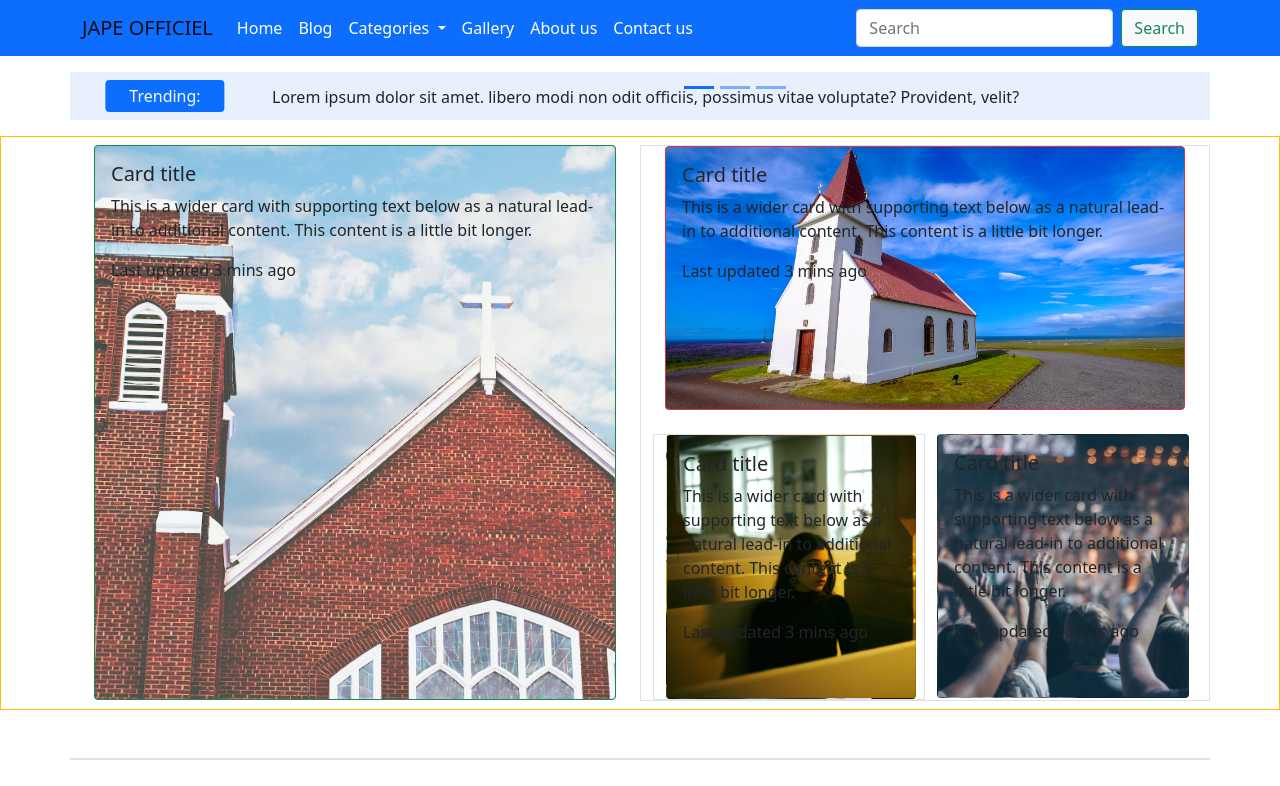
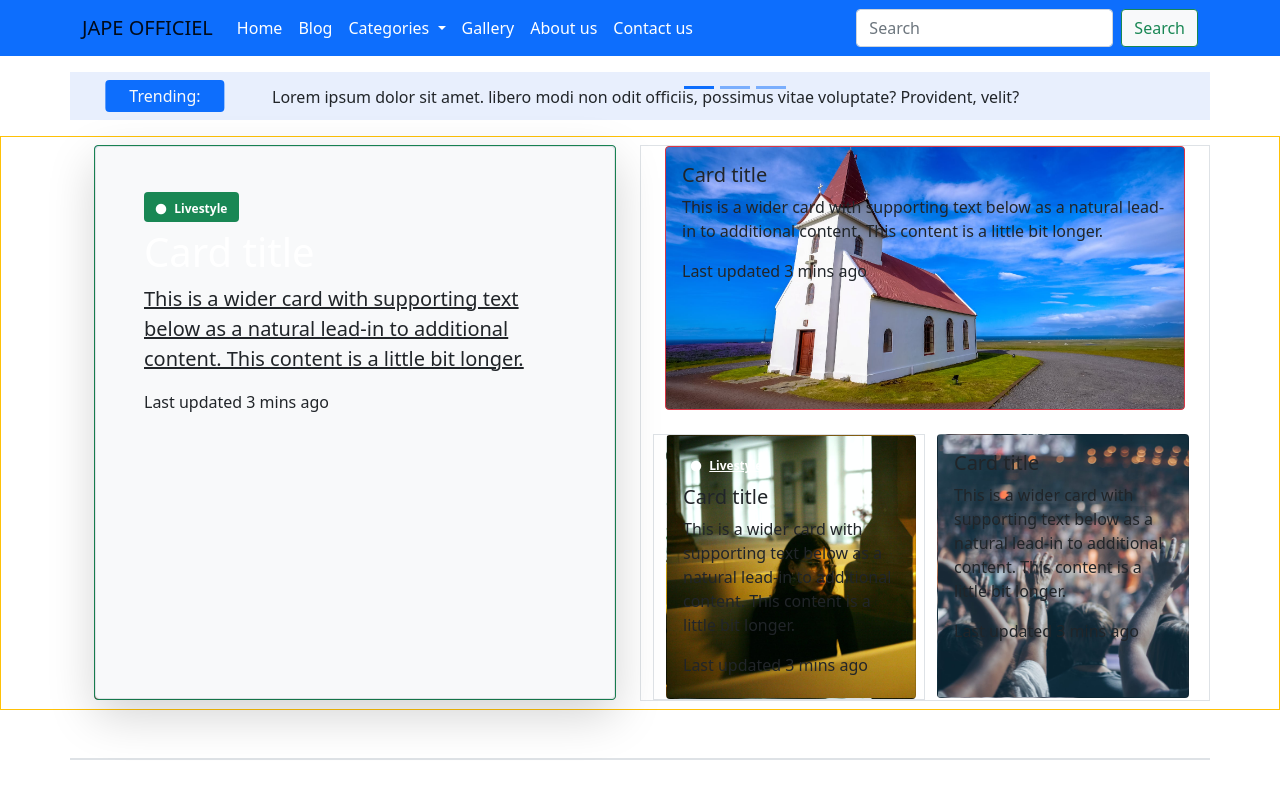
Before and after one commit to borishristi/jape-official, a Django app: page / in a window 1280 px wide. Shown: the top 786 px of the page. Before the commit the page ends 760 px from the top, so only its background shows below. Run offline with Django 3.2, Linux system fonts and the light colour scheme; some libraries are stand-ins or nearby versions.

Commit message:
I modify the article card

```diff
--- a/src/blog/static/css/template.css
+++ b/src/blog/static/css/template.css
@@ -1,5 +1,5 @@
 body {
-    background-color: brown;
+
 }
 
 .text-menu-color {
@@ -10,3 +10,13 @@ body {
     align-content: end;
     font-family: "Roboto", "Lucida Grande", "DejaVu Sans", "Bitstream Vera Sans", Verdana, Arial, sans-serif;
 }
+
+.m_card_info {
+    /*background-color: #447e9b;*/
+    /*width: 80%;*/
+    /*margin-top: 40%;*/
+    /*margin-left: 5%;*/
+    /*height: 50%;*/
+    /*color: #003366;*/
+    /*opacity: 25%;*/
+}
--- a/src/blog/templates/blog/template_site.html
+++ b/src/blog/templates/blog/template_site.html
@@ -4,10 +4,10 @@
 <head>
     <meta charset="UTF-8">
     <title>template site</title>
-    <link rel="stylesheet" href="{% static 'css/template.css' %}">
     <script src="https://kit.fontawesome.com/bcfa7a8368.js" crossorigin="anonymous"></script>
     <link href="https://cdn.jsdelivr.net/npm/bootstrap@5.0.2/dist/css/bootstrap.min.css" rel="stylesheet"
           integrity="sha384-EVSTQN3/azprG1Anm3QDgpJLIm9Nao0Yz1ztcQTwFspd3yD65VohhpuuCOmLASjC" crossorigin="anonymous">
+    <link rel="stylesheet" href="{% static 'css/template.css' %}">
 </head>
 <body>
 <!--START NAVBAR-->
@@ -122,12 +122,13 @@
             <div class="col-lg-6">
                 <div class="p-0 border border-success card bg-dark text-dark"
                      style="background-image: url('{% static 'img/img_1.jpg' %}'); background-position: center left;
-                             background-size: cover; min-height:400px; height: 555px; max-height: 560px">
-                    <div class="card-img-overlay">
-                        <h5 class="card-title">Card title</h5>
-                        <p class="card-text">This is a wider card with supporting text below as a natural lead-in to
+                             background-size: cover; min-height:400px; height: 555px; max-height: 560px;">
+                    <div class="card-img-overlay p-5 border m_card_info shadow-lg p-5 bg-light rounded">
+                        <span class="bg-success rounded p-1"><a style="text-decoration: none" href="#" class="badge text-bg-danger mb-2"><i class="fas fa-circle me-2 small fw-bold"></i>Livestyle</a></span>
+                        <h5 class="card-title text-white h1">Card title</h5>
+                        <p class="btn-link card-text text-dark lead">This is a wider card with supporting text below as a natural lead-in to
                             additional content. This content is a little bit longer.</p>
-                        <p class="card-text">Last updated 3 mins ago</p>
+                        <p class="card-text text-dark">Last updated 3 mins ago</p>
                     </div>
                 </div>
             </div>
@@ -145,11 +146,11 @@
                             </div>
                         </div>
                     </div>
-
                     <div class="col-md-6 border pe-2">
                         <div class="card bg-dark text-dark"
                              style="background-image: url('{% static 'img/img_3.jpg' %}'); background-position: center left; background-size: cover; height: 264px;">
                             <div class="card-img-overlay">
+                                <a href="#" class="badge text-bg-danger mb-2"><i class="fas fa-circle me-2 small fw-bold"></i>Livestyle</a>
                                 <h5 class="card-title">Card title</h5>
                                 <p class="card-text">This is a wider card with supporting text below as a natural
                                     lead-in to
@@ -170,27 +171,6 @@
                             </div>
                         </div>
                     </div>
-
-                    {#                    <div class="col-md-6 border card bg-dark text-dark"#}
-                    {#                         style="background-image: url('{% static 'img/img_3.jpg' %}'); background-position: center left; background-size: cover; height: 264px;">#}
-                    {#                        <div class="card-img-overlay">#}
-                    {#                            <h5 class="card-title">Card title</h5>#}
-                    {#                            <p class="card-text">This is a wider card with supporting text below as a natural#}
-                    {#                                lead-in to#}
-                    {#                                additional content. This content is a little bit longer.</p>#}
-                    {#                            <p class="card-text">Last updated 3 mins ago</p>#}
-                    {#                        </div>#}
-                    {#                    </div>#}
-                    {#                    <div class="col-md-6 border card bg-dark text-dark"#}
-                    {#                         style="background-image: url('{% static 'img/img_4.jpg' %}'); background-position: center left; background-size: cover; height: 264px;">#}
-                    {#                        <div class="card-img-overlay">#}
-                    {#                            <h5 class="card-title">Card title</h5>#}
-                    {#                            <p class="card-text">This is a wider card with supporting text below as a natural#}
-                    {#                                lead-in to#}
-                    {#                                additional content. This content is a little bit longer.</p>#}
-                    {#                            <p class="card-text">Last updated 3 mins ago</p>#}
-                    {#                        </div>#}
-                    {#                    </div>#}
                 </div>
             </div>
         </div>
@@ -204,72 +184,70 @@
 
     </div>
 </div>
+{#            Left big card#}
+            <div class="col-lg-6 border">
+                <div class="card card-overlay-bottom card-grid-lg card-bg-scale"
+                     style="background-image: url('{% static 'img/img_1.jpg' %}'); background-position: center left; background-size: cover">
+{#                    Card featured#}
+                    <span class="card-featured" title="Featured post"><i class="fas fa-star"></i></span>
+{#                    Card Image overlay#}
+                    <div class="card-img-overlay d-flex align-items-center p-3 p-sm-4">
+                        <div class="w-100 mt-auto">
+{#                            Card category#}
+                            <a href="#" class="badge text-bg-danger mb-2"><i class="fas fa-circle me-2 small fw-bold"></i>Livestyle</a>
+                            <!-- Card title -->
+							<h2 class="text-white h1"><a href="post-single-4.html" class="btn-link stretched-link text-reset">Ten tell-tale signs you need to get a new startup.</a></h2>
+							<p class="text-white">No visited raising gravity outward subject my cottage Mr be. Hold do at tore in park feet near my case. </p>
+							<!-- Card info -->
+							<ul class="nav nav-divider text-white-force align-items-center d-none d-sm-inline-block">
+								<li class="nav-item">
+									<div class="nav-link">
+										<div class="d-flex align-items-center text-white position-relative">
+											<div class="avatar avatar-sm">
+												<img class="avatar-img rounded-circle" src="{% static 'img/img_2' %}" alt="avatar">
+											</div>
+											<span class="ms-3">by <a href="#" class="stretched-link text-reset btn-link">Louis</a></span>
+										</div>
+									</div>
+								</li>
+								<li class="nav-item">Nov 15, 2022</li>
+								<li class="nav-item">5 min read</li>
+							</ul>
+                        </div>
+                    </div>
+                </div>
+            </div>
 
 
-{#            Left big card #}
-{#            <div class="col-lg-6 border">#}
-{#                <div class="card card-overlay-bottom card-grid-lg card-bg-scale"#}
-{#                     style="background-image: url('{% static 'img/img_1.jpg' %}'); background-position: center left; background-size: cover">#}
-{#                    Card featured#}
-{#                    <span class="card-featured" title="Featured post"><i class="fas fa-star"></i></span>#}
-{#                    Card Image overlay#}
-{#                    <div class="card-img-overlay d-flex align-items-center p-3 p-sm-4">#}
-{#                        <div class="w-100 mt-auto">#}
-{#                            Card category#}
-{#                            <a href="#" class="badge text-bg-danger mb-2"><i class="fas fa-circle me-2 small fw-bold"></i>Livestyle</a>#}
-{#                            <!-- Card title -->#}
-{#							<h2 class="text-white h1"><a href="post-single-4.html" class="btn-link stretched-link text-reset">Ten tell-tale signs you need to get a new startup.</a></h2>#}
-{#							<p class="text-white">No visited raising gravity outward subject my cottage Mr be. Hold do at tore in park feet near my case. </p>#}
-{#							<!-- Card info -->#}
-{#							<ul class="nav nav-divider text-white-force align-items-center d-none d-sm-inline-block">#}
-{#								<li class="nav-item">#}
-{#									<div class="nav-link">#}
-{#										<div class="d-flex align-items-center text-white position-relative">#}
-{#											<div class="avatar avatar-sm">#}
-{#												<img class="avatar-img rounded-circle" src="{% static 'img/img_2' %}" alt="avatar">#}
-{#											</div>#}
-{#											<span class="ms-3">by <a href="#" class="stretched-link text-reset btn-link">Louis</a></span>#}
-{#										</div>#}
-{#									</div>#}
-{#								</li>#}
-{#								<li class="nav-item">Nov 15, 2022</li>#}
-{#								<li class="nav-item">5 min read</li>#}
-{#							</ul>#}
-{#                        </div>#}
-{#                    </div>#}
-{#                </div>#}
-{#            </div>#}
-
-
-{#        <div class="row">#}
-{#            <div class="col-lg-6 col-md-12 border">#}
-{#                <img src="{% static 'img/img_1.jpg' %}"#}
-{#                     class="w-100 img-fluid rounded border border-success" style="height: 100%" alt="">#}
-{#            </div>#}
-{#            <div class="col-lg-6 col-md-12 border">#}
-{#                <div class="row">#}
-{#                    <div class="col-12 border">#}
-{#                        <img src="{% static 'img/img_2.jpg' %}"#}
-{#                             class="img-fluid w-100 rounded border border-success"#}
-{#                             style="height: 100%; max-height: 250px; background-image: inherit" alt="">#}
-{#                    </div>#}
-{#                    <div class="col-12 border">#}
-{#                        <div class="row">#}
-{#                            <div class="col-sm-12 col-md-6 border">#}
-{#                                <img src="{% static 'img/img_3.jpg' %}"#}
-{#                                     class="img-fluid w-100 rounded border border-danger"#}
-{#                                     style="height: 100%; max-height: 250px; background-image: inherit" alt="">#}
-{#                            </div>#}
-{#                            <div class="col-sm-12 col-md-6 border">#}
-{#                                <img src="{% static 'img/img_4.jpg' %}"#}
-{#                                     class="img-fluid w-100 rounded border border-danger"#}
-{#                                     style="height: 100%; max-height: 250px; background-image: inherit" alt="">#}
-{#                            </div>#}
-{#                        </div>#}
-{#                    </div>#}
-{#                </div>#}
-{#            </div>#}
-{#        </div>#}
+        <div class="row">
+            <div class="col-lg-6 col-md-12 border">
+                <img src="{% static 'img/img_1.jpg' %}"
+                     class="w-100 img-fluid rounded border border-success" style="height: 100%" alt="">
+            </div>
+            <div class="col-lg-6 col-md-12 border">
+                <div class="row">
+                    <div class="col-12 border">
+                        <img src="{% static 'img/img_2.jpg' %}"
+                             class="img-fluid w-100 rounded border border-success"
+                             style="height: 100%; max-height: 250px; background-image: inherit" alt="">
+                    </div>
+                    <div class="col-12 border">
+                        <div class="row">
+                            <div class="col-sm-12 col-md-6 border">
+                                <img src="{% static 'img/img_3.jpg' %}"
+                                     class="img-fluid w-100 rounded border border-danger"
+                                     style="height: 100%; max-height: 250px; background-image: inherit" alt="">
+                            </div>
+                            <div class="col-sm-12 col-md-6 border">
+                                <img src="{% static 'img/img_4.jpg' %}"
+                                     class="img-fluid w-100 rounded border border-danger"
+                                     style="height: 100%; max-height: 250px; background-image: inherit" alt="">
+                            </div>
+                        </div>
+                    </div>
+                </div>
+            </div>
+        </div>
 
 <!--END ARTICLES SECTION-->
 <script src="https://cdn.jsdelivr.net/npm/bootstrap@5.0.2/dist/js/bootstrap.bundle.min.js"
```
